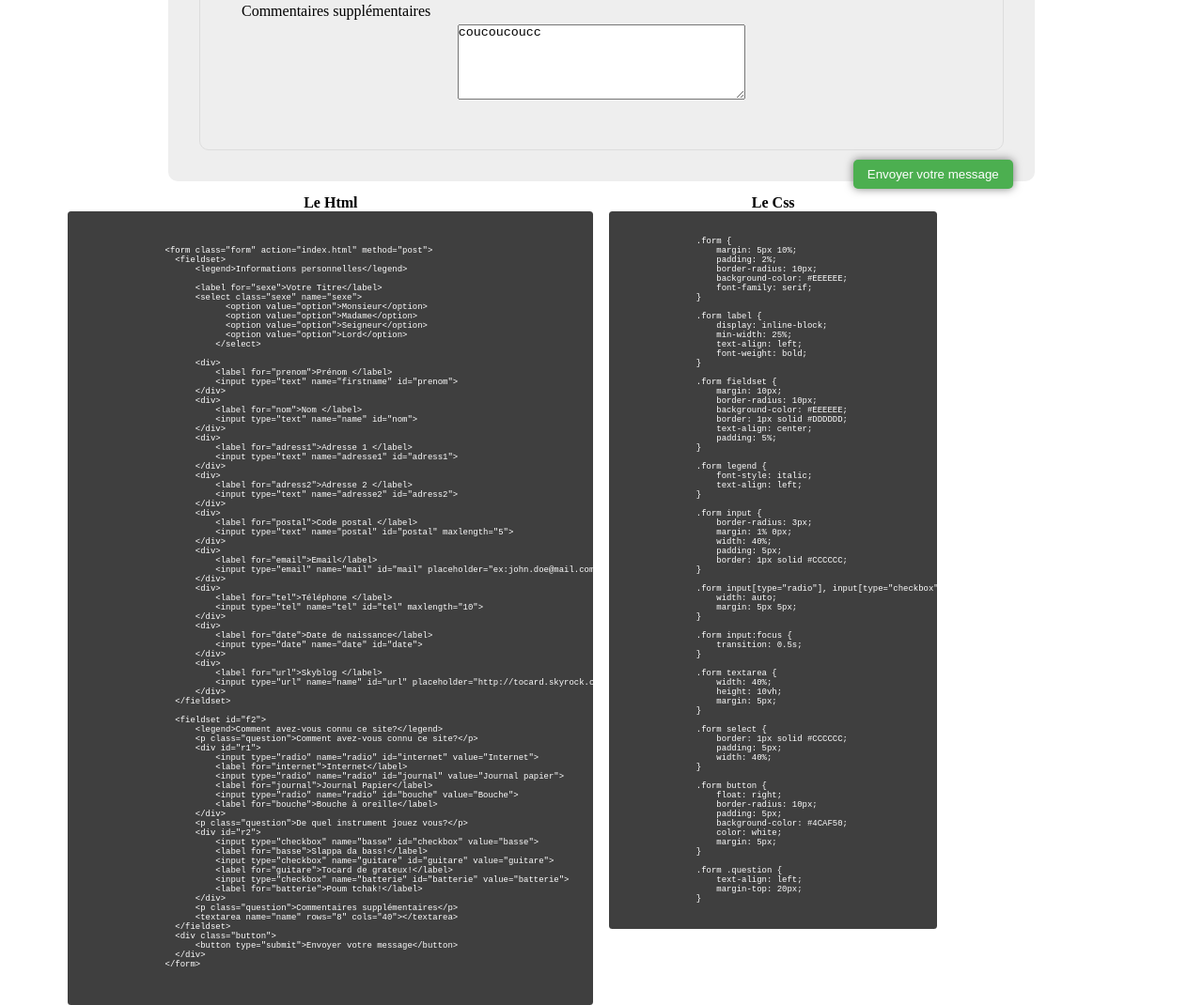
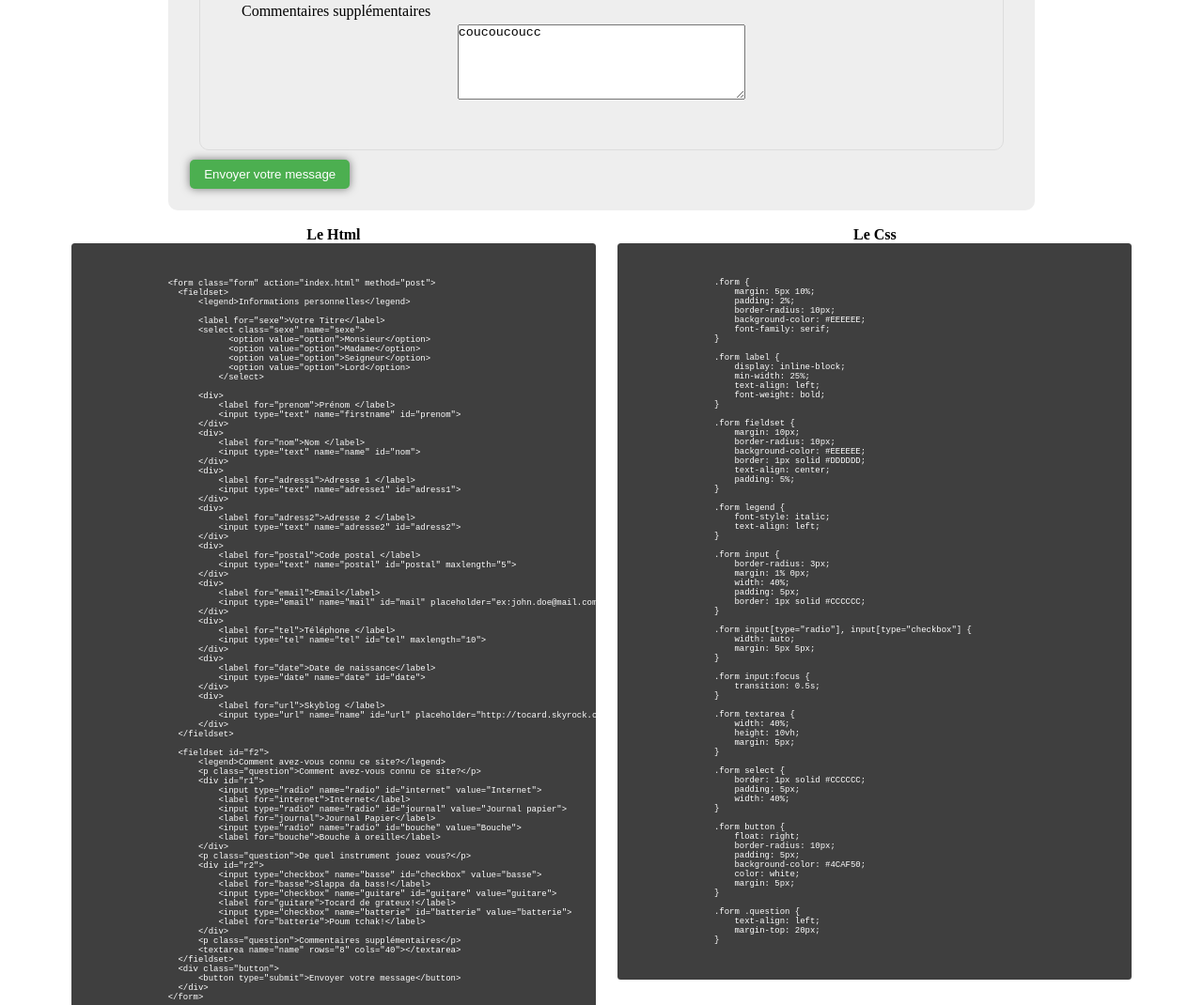
Before and after one commit to githly/SimplonStrap, a plain HTML site: page index.html in a window 1280 px wide. Shown: the part 1366-2436 px from the top of the page at 94% size. Drawn offline with Linux system fonts and the light colour scheme.

Commit message:
abandon float right bouton formulaire

```diff
--- a/index.html
+++ b/index.html
@@ -153,9 +153,7 @@
                         <p class="question">Commentaires supplémentaires</p>
                         <textarea name="name" rows="8" cols="40">coucoucoucc</textarea>
                     </fieldset>
-                    <div class="button">
-                        <button type="submit">Envoyer votre message</button>
-                    </div>
+                    <button type="submit">Envoyer votre message</button>
                 </form>
             </p>
             <div class="containglobalcode">
--- a/simplonstrap.css
+++ b/simplonstrap.css
@@ -446,7 +446,6 @@ ol {}
 }
 
 .form button {
-    float: right;
     border: none;
     border-radius: 5px;
     padding: 8px 15px;
```
